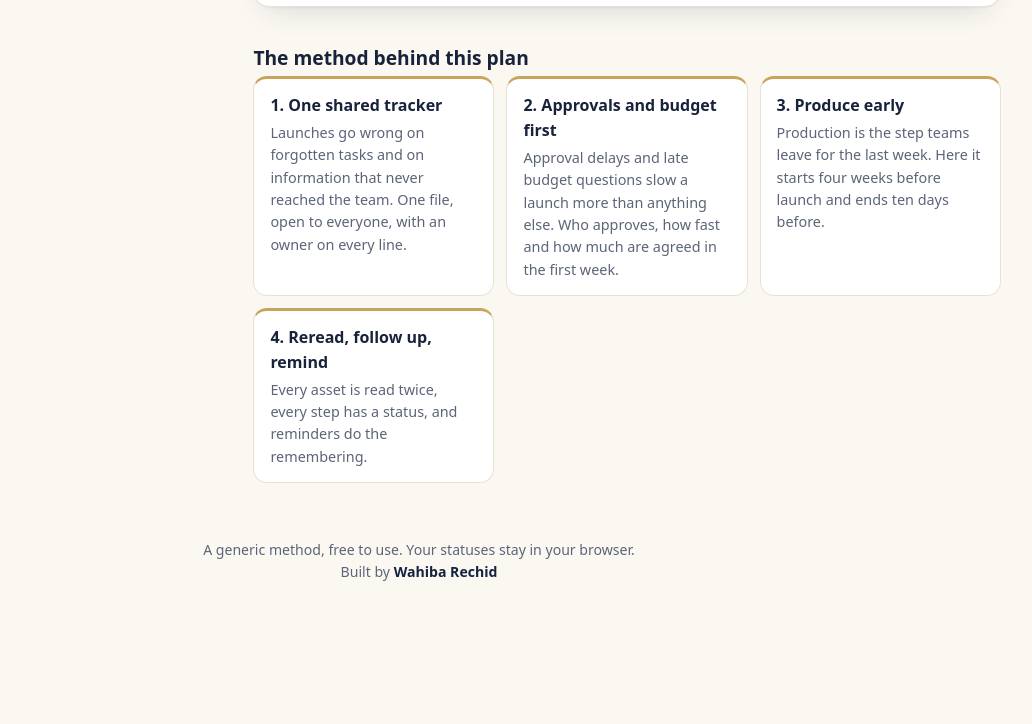
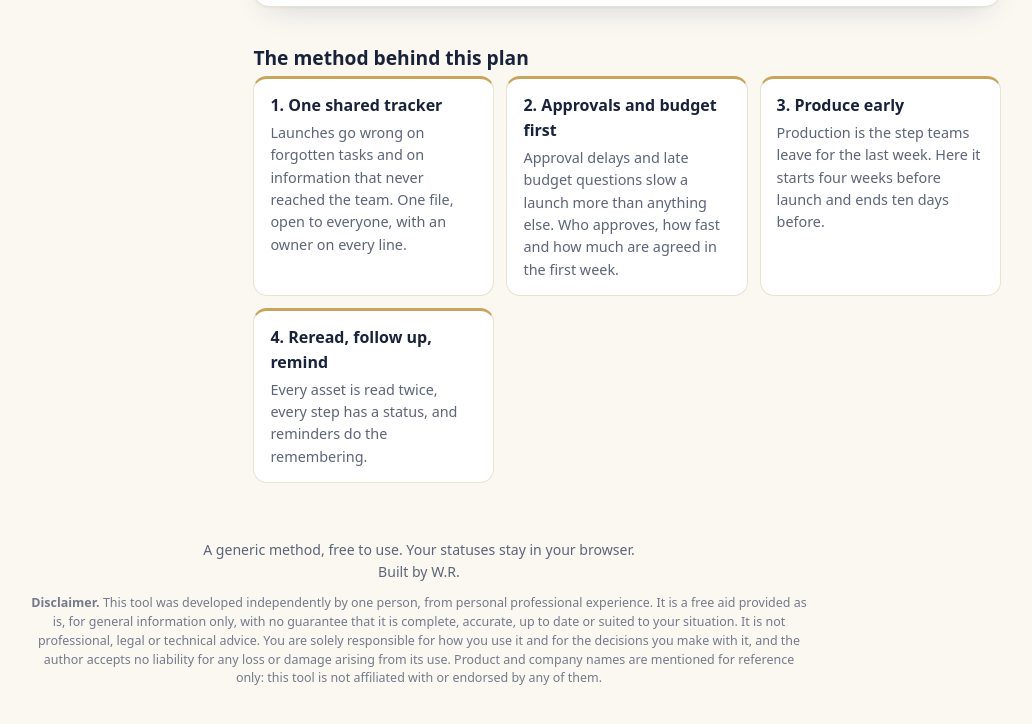
Before and after one commit to rechidwahiba-cell/launch-planner, a plain HTML site: page index.html in a window 1280 px wide. Shown: the part 1770-2494 px from the top of the page, without its empty margins (221-1253 px from the left). Before the commit the page ends 2392 px from the top, so only its background shows below. Drawn offline with Linux system fonts and the light colour scheme.

Commit message:
Use initials and add a disclaimer
Co-Authored-By: Claude Fable 5.2 <noreply@anthropic.com>

```diff
--- a/index.html
+++ b/index.html
@@ -3,7 +3,7 @@
 <head>
 <meta charset="utf-8">
 <meta name="viewport" content="width=device-width, initial-scale=1">
-<title>Launch Planner | Wahiba Rechid</title>
+<title>Launch Planner</title>
 <meta name="description" content="Pick a launch date and get a dated plan for a product or service launch: what to do before, during and after.">
 <meta property="og:title" content="Launch Planner">
 <meta property="og:description" content="From launch date to a dated plan in 10 seconds.">
@@ -274,7 +274,8 @@ footer a{color:var(--p1);font-weight:600;text-decoration:none}
 </main>
 
 <footer>
-  <div class="wrap">A generic method, free to use. Your statuses stay in your browser.<br>Built by <a href="https://wahiba-rechid.vercel.app/">Wahiba Rechid</a></div>
+  <div class="wrap">A generic method, free to use. Your statuses stay in your browser.<br>Built by W.R.</div>
+<p style="max-width:820px;margin:12px auto 0;padding:0 20px;font-size:.78rem;line-height:1.5;opacity:.85"><b>Disclaimer.</b> This tool was developed independently by one person, from personal professional experience. It is a free aid provided as is, for general information only, with no guarantee that it is complete, accurate, up to date or suited to your situation. It is not professional, legal or technical advice. You are solely responsible for how you use it and for the decisions you make with it, and the author accepts no liability for any loss or damage arising from its use. Product and company names are mentioned for reference only: this tool is not affiliated with or endorsed by any of them.</p>
 </footer>
 
 <script>
```
Also changed, not shown: 1 other file.
